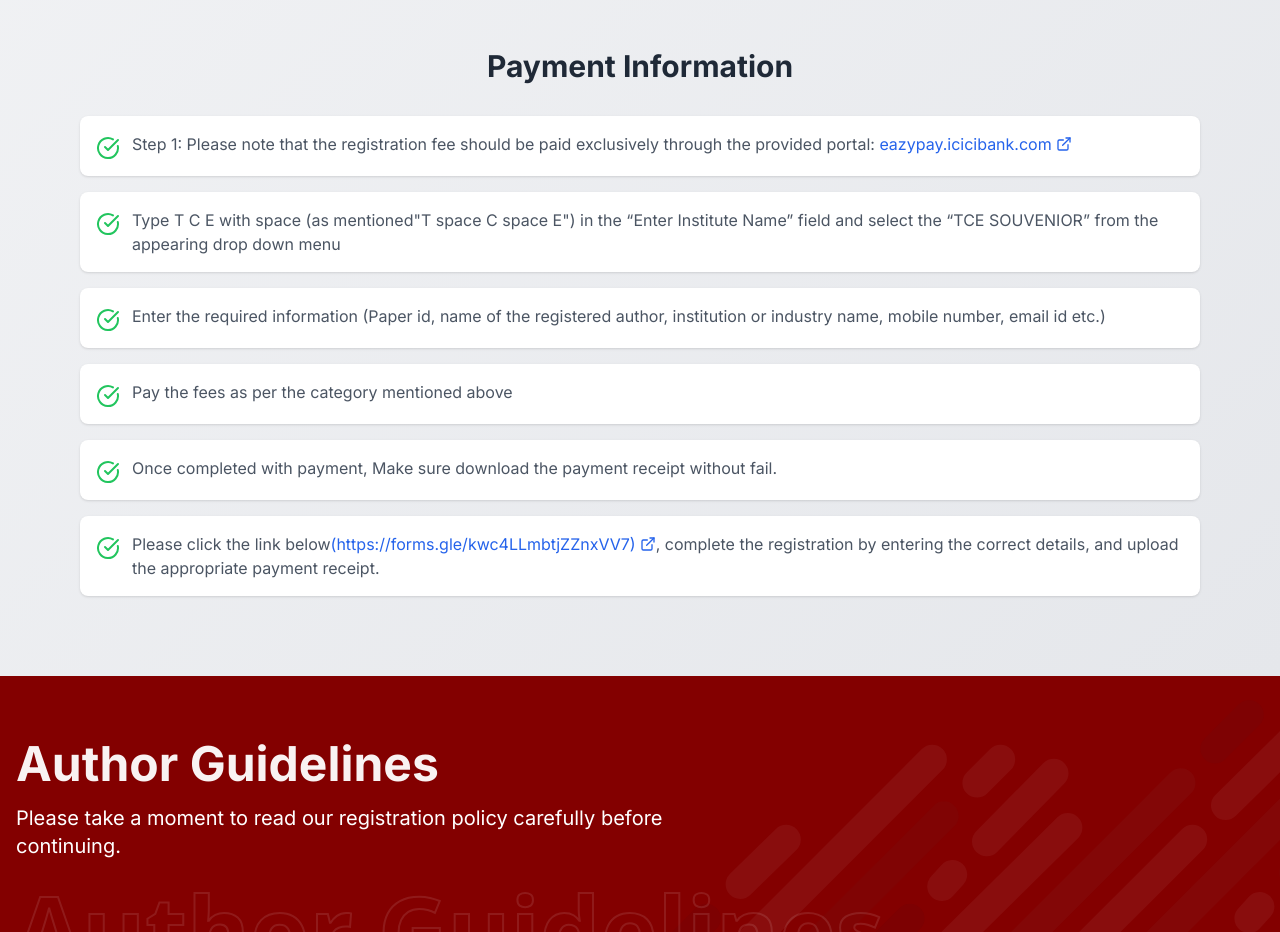
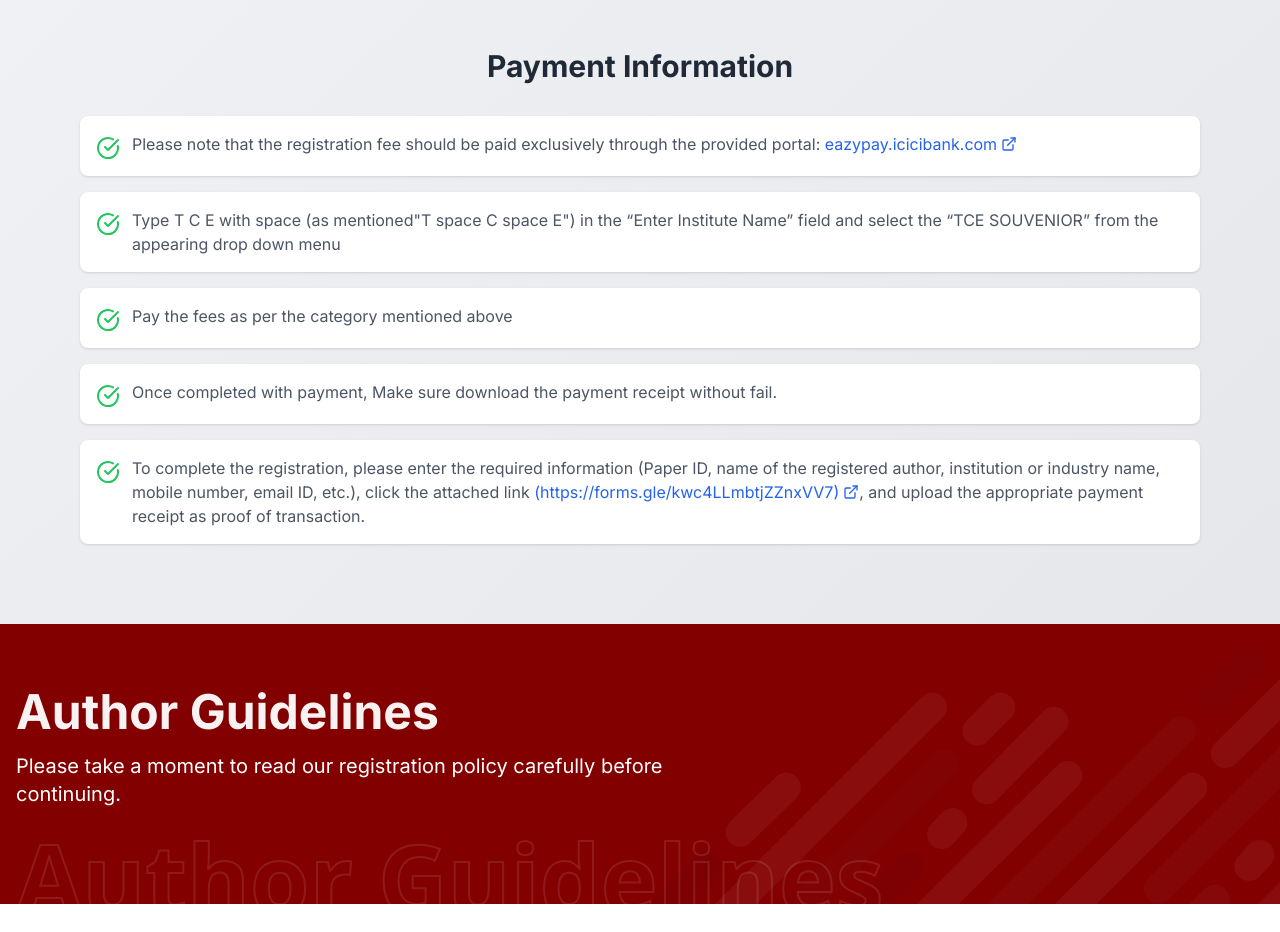
Before and after one commit to kmrsanthosh/TCEResearchConclave, a Next.js app: page / in a window 1280 px wide. Shown: the part 3440-4372 px from the top of the page. Built offline with nearby package versions, Linux system fonts and the light colour scheme.

Commit message:
Refactor PaymentInformation component

```diff
--- a/components/PaymentInformation.tsx
+++ b/components/PaymentInformation.tsx
@@ -19,8 +19,8 @@ const PaymentInformation: React.FC = () => {
         >
           <CheckCircle className="h-6 w-6 text-green-500 mr-3 flex-shrink-0 mt-1" />
           <p className="text-gray-600">
-            Step 1: Please note that the registration fee should be paid
-            exclusively through the provided portal:{" "}
+            Please note that the registration fee should be paid exclusively
+            through the provided portal:{" "}
             <Link
               href={"https://eazypay.icicibank.com/"}
               target="_blank"
@@ -45,7 +45,7 @@ const PaymentInformation: React.FC = () => {
             the appearing drop down menu
           </p>
         </motion.div>
-        <motion.div
+        {/* <motion.div
           initial={{ opacity: 0, y: 20 }}
           animate={{ opacity: 1, y: 0 }}
           transition={{ duration: 0.5, delay: 0.5 }}
@@ -56,7 +56,7 @@ const PaymentInformation: React.FC = () => {
             Enter the required information (Paper id, name of the registered
             author, institution or industry name, mobile number, email id etc.)
           </p>
-        </motion.div>
+        </motion.div> */}
         <motion.div
           initial={{ opacity: 0, y: 20 }}
           animate={{ opacity: 1, y: 0 }}
@@ -88,7 +88,9 @@ const PaymentInformation: React.FC = () => {
         >
           <CheckCircle className="h-6 w-6 text-green-500 mr-3 flex-shrink-0 mt-1" />
           <p className="text-gray-600">
-            Please click the link below
+            To complete the registration, please enter the required information
+            (Paper ID, name of the registered author, institution or industry
+            name, mobile number, email ID, etc.), click the attached link{" "}
             <Link
               href={"https://forms.gle/kwc4LLmbtjZZnxVV7"}
               target="_blank"
@@ -98,8 +100,8 @@ const PaymentInformation: React.FC = () => {
               (https://forms.gle/kwc4LLmbtjZZnxVV7)
               <ExternalLink className="ml-1 h-4 w-4" />
             </Link>
-            , complete the registration by entering the correct details, and
-            upload the appropriate payment receipt.
+            , and upload the appropriate payment receipt as proof of
+            transaction.
           </p>
         </motion.div>
       </div>
```
